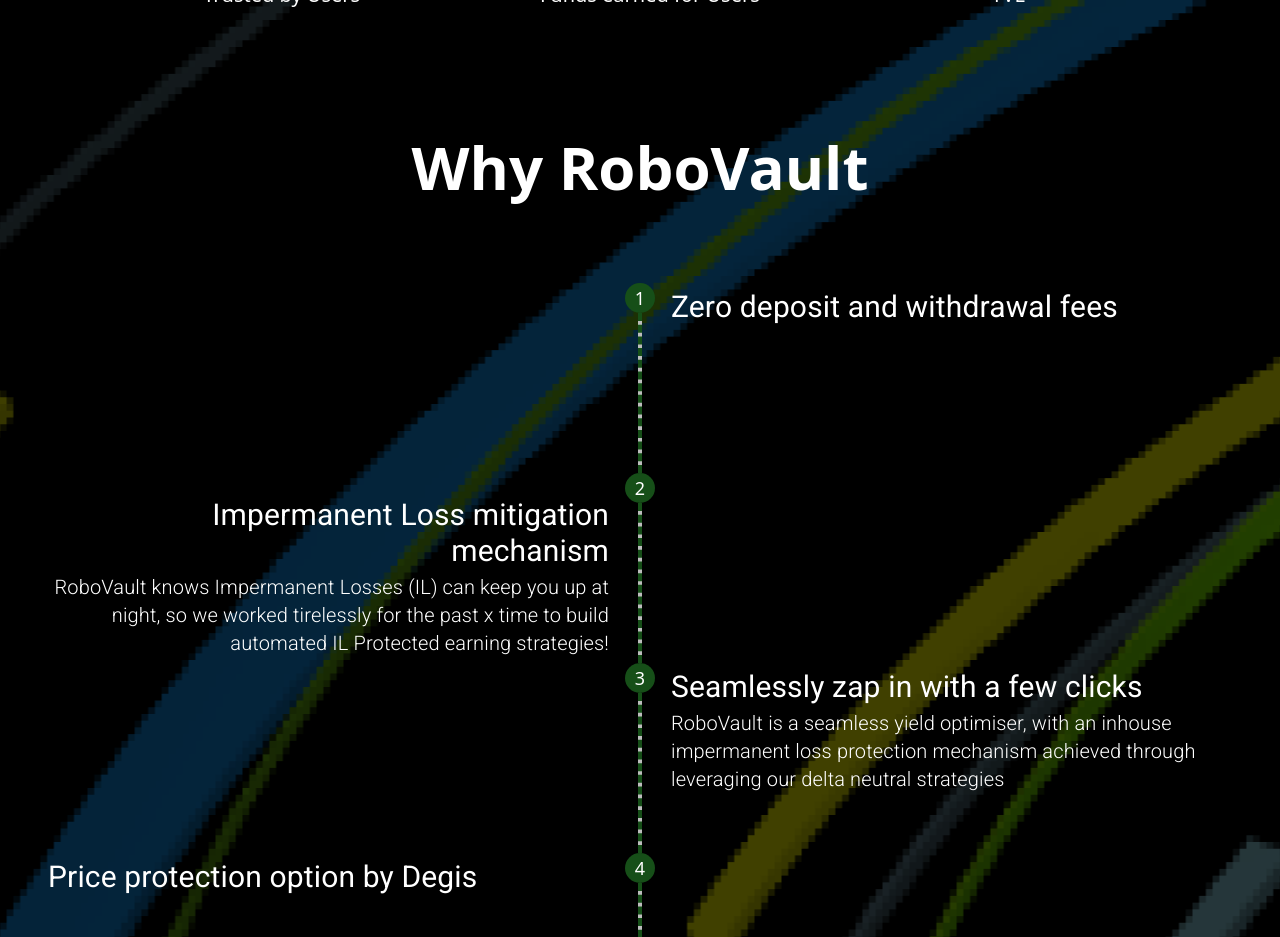
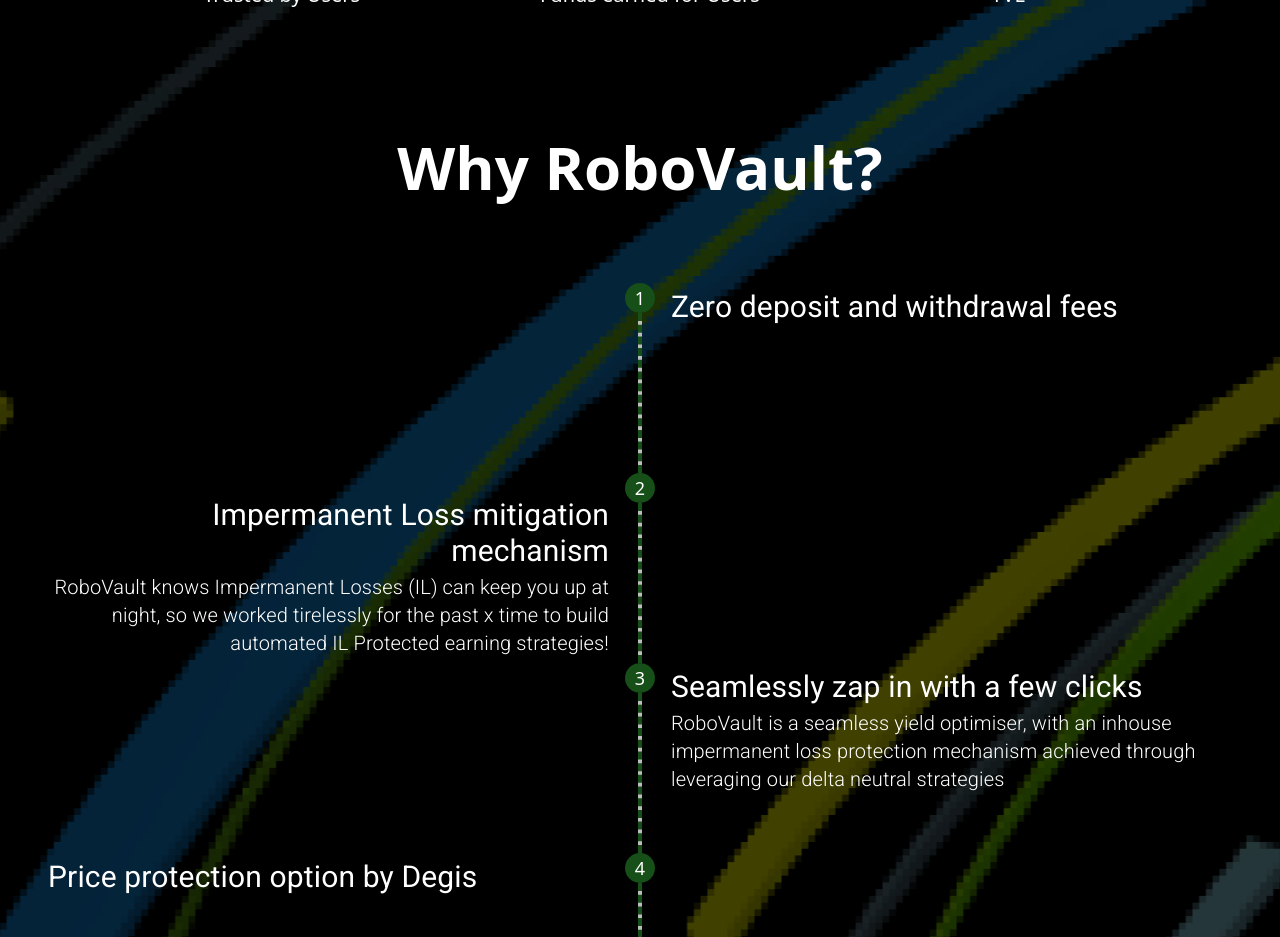
Before and after one commit to zohaib-saeed/Robovault, a Next.js app: page / in a window 1280 px wide. Shown: the part 860-1797 px from the top of the page. Built offline with nearby package versions, Linux system fonts and the light colour scheme.

Commit message:
checking why robovault m-v

```diff
--- /dev/null
+++ b/components/Homepage/Sections/Strategies.jsx
@@ -0,0 +1,17 @@
+import React from "react";
+import Timeline from "@mui/lab/Timeline";
+import TimelineItem from "@mui/lab/TimelineItem";
+import TimelineSeparator from "@mui/lab/TimelineSeparator";
+import TimelineConnector from "@mui/lab/TimelineConnector";
+import TimelineContent from "@mui/lab/TimelineContent";
+import TimelineDot from "@mui/lab/TimelineDot";
+
+import Typography from "../../Commons/Typography";
+import Heading from "../../Commons/Heading";
+import Container from "../../Commons/Container";
+
+const Strategies = () => {
+  return <div>Strategies</div>;
+};
+
+export default Strategies;
--- a/components/Homepage/Sections/WhyRobovalut.jsx
+++ b/components/Homepage/Sections/WhyRobovalut.jsx
@@ -15,7 +15,7 @@
     <div className="py-10 md:py-16 w-full h-auto flex flex-col items-center justify-center">
       <Container>
         <div className="flex items-between justify-center flex-col gap-20 w-full">
-          <Heading text="Why RoboVault" />
+          <Heading text="Why RoboVault?" />
           <div className="flex items-center justify-center flex-col w-full">
             {/* Timeline => Desktop */}
             <div className="hidden md:flex">
```
